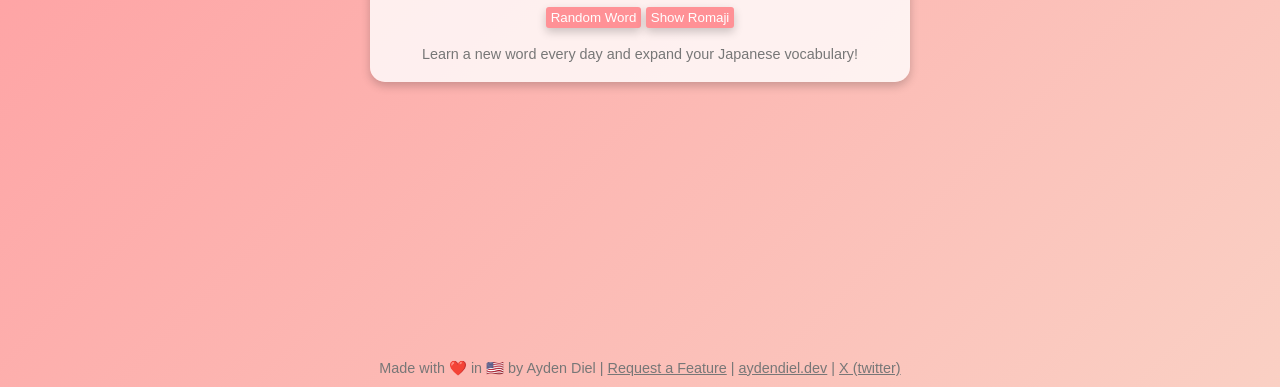
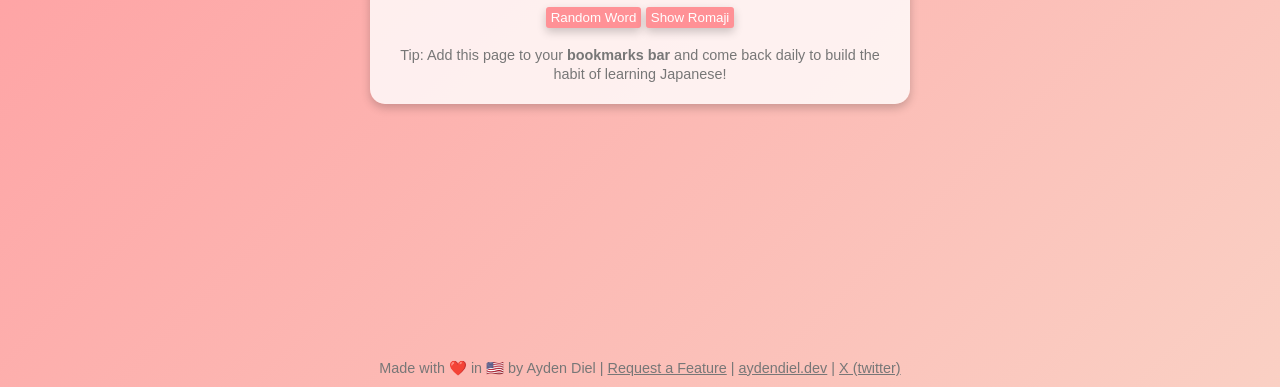
Before and after one commit to leiDnedyA/japanese-word-of-the-day, a plain HTML site: page index.html in a window 1280 px wide. Shown: the part 413-800 px from the top of the page. Drawn offline with Linux system fonts and the light colour scheme.

Commit message:
added bookmark bar call-to-action

```diff
--- a/index.html
+++ b/index.html
@@ -109,6 +109,7 @@
     }
 
     .cardFooter {
+      line-height: 1.3em;
       font-size: 0.9rem;
       color: #777;
       position: relative;
@@ -174,7 +175,7 @@
         <button onclick="showRandomWord()" id="random-word-button">Random Word</button>
         <button onclick="toggleRomaji()" id="show-romaji-button">Show Romaji</button>
       </div>
-      <footer class="cardFooter">Learn a new word every day and expand your Japanese vocabulary!</footer>
+      <footer class="cardFooter">Tip: Add this page to your <strong>bookmarks bar</strong> and come back daily to build the habit of learning Japanese!</footer>
     </div>
 
     <footer class="footer">Made with ❤️ in 🇺🇸 by Ayden Diel |
```
